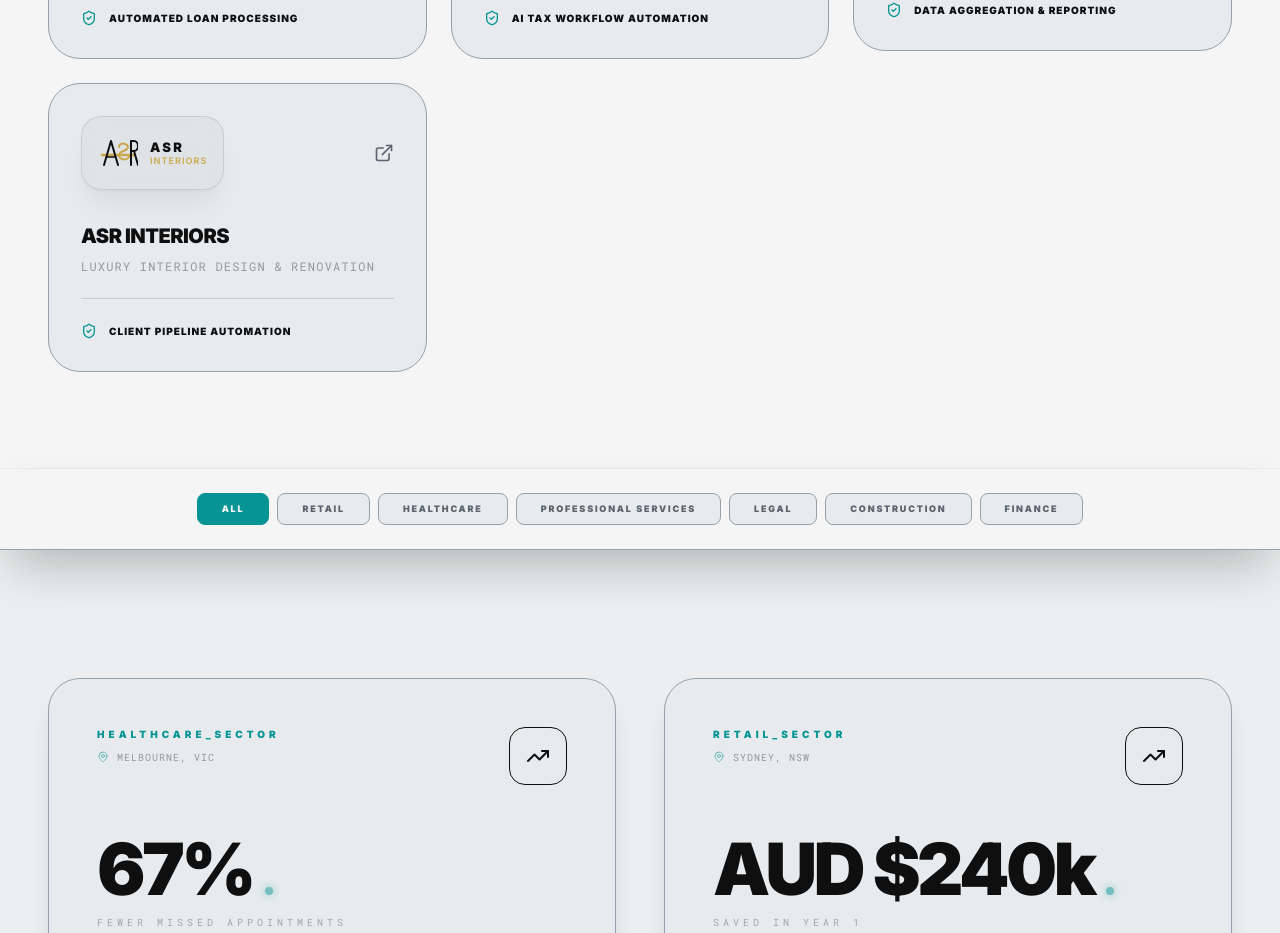
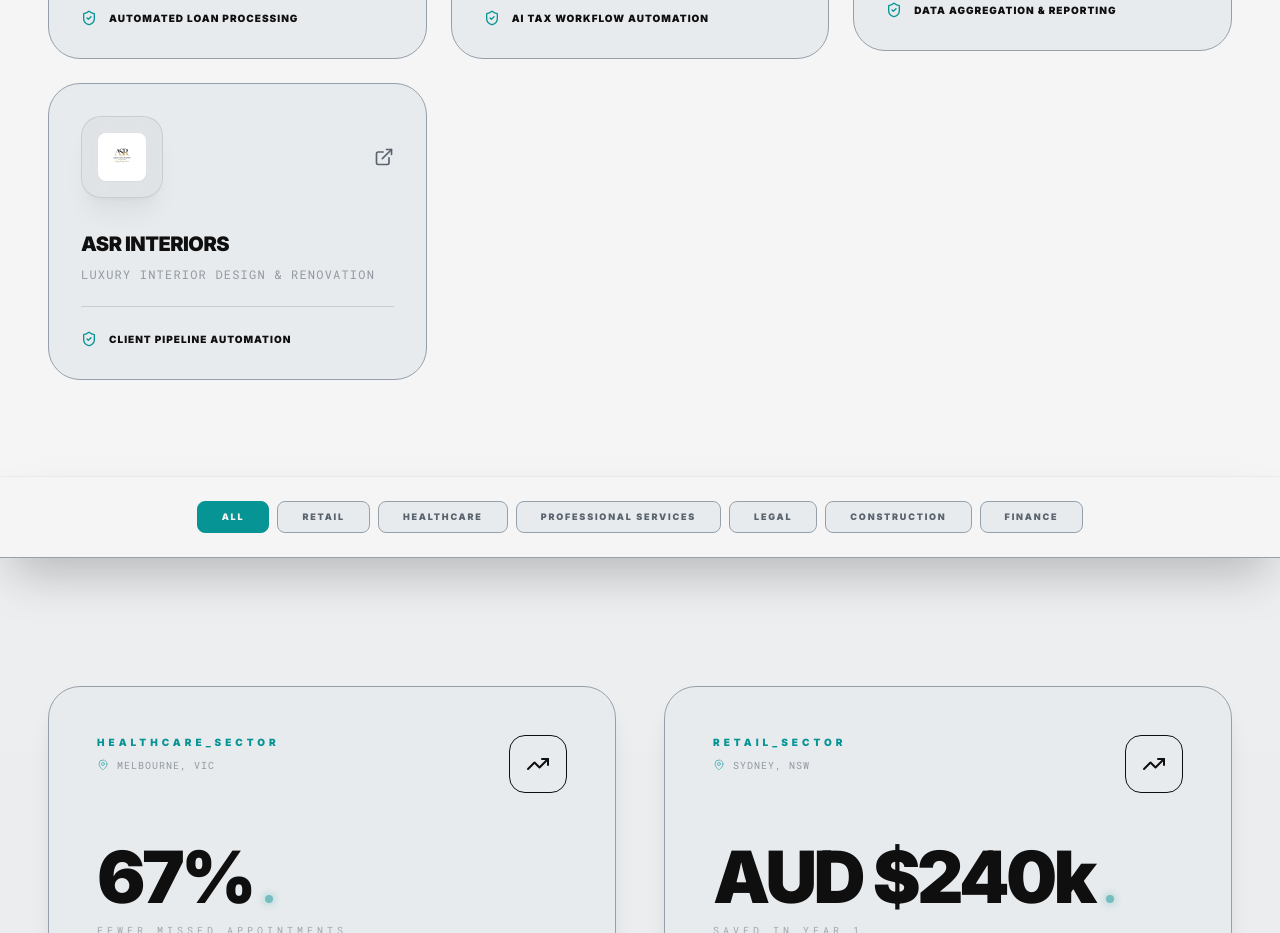
Before and after one commit to netriqai/netriqai, a Next.js app: page /case-studies in a window 1280 px wide. Shown: the part 1280-2213 px from the top of the page. Built offline with nearby package versions, Linux system fonts and the light colour scheme.

Commit message:
style: replace ASR Interiors SVG monogram with actual brand logo image

```diff
--- a/components/logos/ASRInteriorsLogo.tsx
+++ b/components/logos/ASRInteriorsLogo.tsx
@@ -7,38 +7,12 @@ interface ASRInteriorsLogoProps {
 
 const ASRInteriorsLogo: React.FC<ASRInteriorsLogoProps> = ({ className }) => {
     return (
-        <div className={clsx('flex items-center gap-3', className)}>
-            {/* Monogram Mark */}
-            <div className="relative flex items-center justify-center w-10 h-10 shrink-0">
-                <svg viewBox="0 0 40 40" fill="none" xmlns="http://www.w3.org/2000/svg" className="w-full h-full">
-                    {/* Gold horizontal bar — the signature ASR brand element */}
-                    <line x1="4" y1="22" x2="36" y2="22" stroke="#C9A84C" strokeWidth="2.5" strokeLinecap="round" />
-                    {/* A */}
-                    <path d="M6 32 L13 8 L20 32" stroke="currentColor" strokeWidth="2" strokeLinecap="round" strokeLinejoin="round" fill="none" />
-                    <line x1="8.5" y1="24" x2="17.5" y2="24" stroke="currentColor" strokeWidth="1.5" strokeLinecap="round" />
-                    {/* S — overlapping gold */}
-                    <path d="M21 14 C21 11 24 10 27 11 C30 12 31 14 29 16 C27 18 24 18 22 20 C20 22 21 25 24 26 C27 27 30 26 31 24"
-                        stroke="#C9A84C" strokeWidth="2" strokeLinecap="round" fill="none" />
-                    {/* R */}
-                    <path d="M33 32 L33 8 L36 8 C38 8 40 10 40 13 C40 16 38 18 36 18 L33 18 M36 18 L40 32"
-                        stroke="currentColor" strokeWidth="2" strokeLinecap="round" strokeLinejoin="round" fill="none" />
-                </svg>
-            </div>
-            {/* Wordmark */}
-            <div className="flex flex-col leading-none">
-                <span
-                    className="text-[13px] font-black tracking-[0.18em] text-text-primary uppercase"
-                    style={{ fontFamily: 'var(--font-sans)' }}
-                >
-                    ASR
-                </span>
-                <span
-                    className="text-[9px] font-semibold tracking-[0.12em] text-text-muted uppercase mt-0.5"
-                    style={{ color: '#C9A84C' }}
-                >
-                    Interiors
-                </span>
-            </div>
+        <div className={clsx('flex items-center justify-center bg-white p-1 rounded-lg shadow-sm', className)}>
+            <img
+                src="/logos/asrinteriors.jpg"
+                alt="ASR Interiors"
+                className="h-9 sm:h-10 w-auto object-contain"
+            />
         </div>
     );
 };
```
Also changed, not shown: public/logos/asrinteriors.jpg (added).
